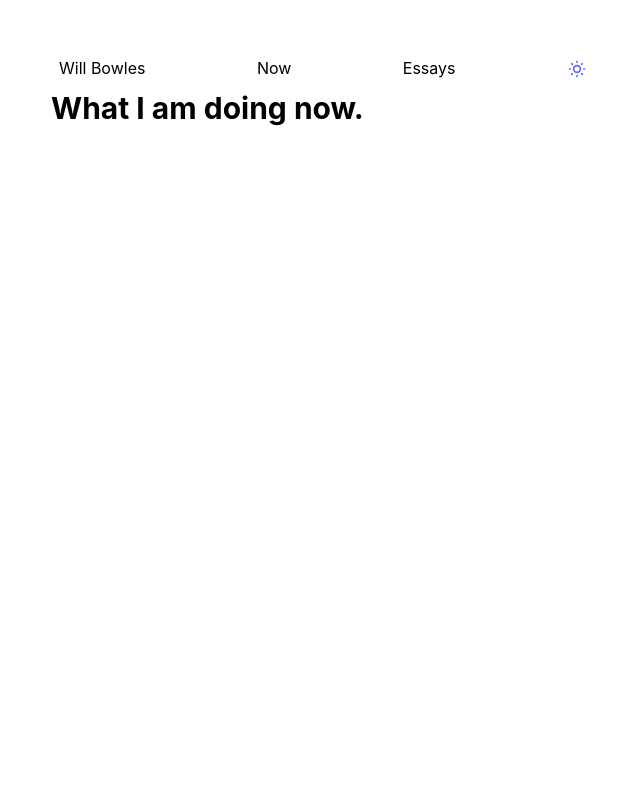
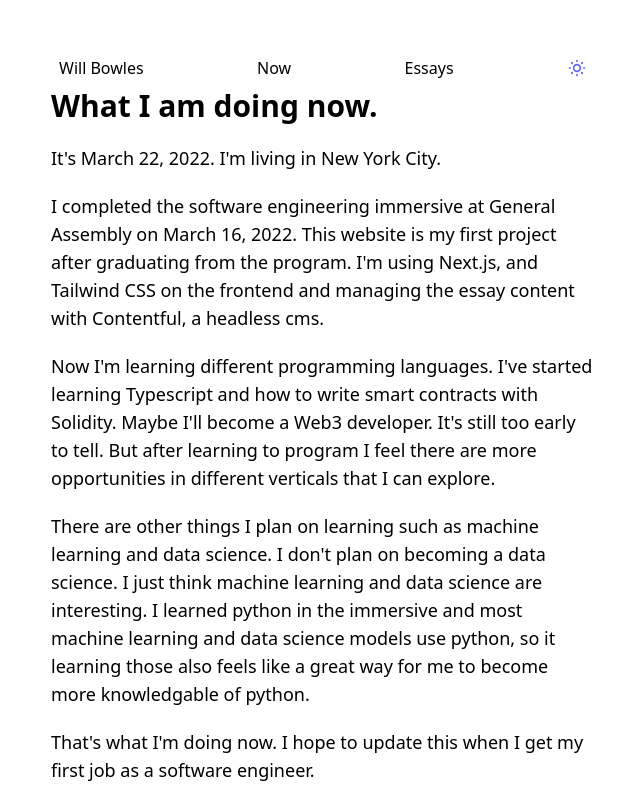
Before and after one commit to vvillbiii/will-blog, a Next.js app: page /now in a window 1280 px wide. Shown: the top 800 px of the page, without its empty margins (317-957 px from the left). Built offline with nearby package versions, Linux system fonts and the light colour scheme.

Commit message:
updated content on index and now page

```diff
--- a/components/Footer.js
+++ b/components/Footer.js
@@ -3,7 +3,7 @@ import styles from "./Footer.module.css";
 const Footer = () => {
   return (
     <div>
-      <footer className={styles.footer}> © 2022, Created by Will</footer>
+      <footer className={styles.footer}> © 2022 Created by Will</footer>
     </div>
   );
 };
--- a/components/layout.module.css
+++ b/components/layout.module.css
@@ -7,7 +7,7 @@
 .main {
   min-height: 100vh;
   /* padding: 4rem 0; */
-  flex: 1;
+  /* flex: 1; */
   /* display: flex;
   flex-direction: column;
   justify-content: center;
--- a/pages/blog/[slug].js
+++ b/pages/blog/[slug].js
@@ -15,7 +15,7 @@ const BlogDetails = ({ blogs }) => {
         <title> {blogs.fields.title} | Will Bowles</title>
         <meta name="description" content={blogs.fields.description} />
       </Head>
-      <main>
+      <main className="h-screen">
         <h1 className="text-3xl font-bold mt-4">{blogs.fields.title}</h1>
         <div className="post-body my-5 prose prose-lg dark:prose-invert">
           {documentToReactComponents(blogs.fields.essay)}
--- a/pages/blog/index.js
+++ b/pages/blog/index.js
@@ -15,7 +15,7 @@ const Blog = ({ blogs }) => {
         <title>Essays | Will Bowles</title>
         <meta name="description" content="Essays" />
       </Head>
-      <main>
+      <main className="h-screen">
         <h1 className="text-3xl font-bold">Essays</h1>
         {blogs.map((blog) => (
           <div key={blog.sys.id} className="mt-8">
--- a/pages/index.js
+++ b/pages/index.js
@@ -1,5 +1,4 @@
 import Head from "next/head";
-// import styles from "../styles/Home.module.css";
 import Layout from "../components/Layout";
 
 export default function Home() {
@@ -11,10 +10,20 @@ export default function Home() {
           <meta name="description" content="Homepage" />
         </Head>
 
-        <main>
-          <h1 className="text-3xl font-bold">
-            Hi, my name is Will, and I am a Software Engineer.
+        <main className="h-screen">
+          <h1 className="text-4xl font-bold mt-2">
+            Hi, my name is Will. <br />I am a Software Engineer in New York
+            City.
           </h1>
+          <p className="mt-3 text-lg">
+            I worked in SEO, and digital marketing before becoming a software
+            engineer. Finding new ways to solve problems and learning new skills
+            are interests of mine. In addition to solving problems
+            independently, I value collaboration because there is more than one
+            way to achieve an answer, and everyone’s input is valuable. My
+            strengths are my attention to detail and my ability to meet
+            deadlines.
+          </p>
         </main>
       </div>
     </Layout>
--- a/pages/now.js
+++ b/pages/now.js
@@ -8,8 +8,39 @@ const Now = () => {
         <title>What I'm Doing Now | Will Bowles</title>
         <meta name="description" content="What I'm doing now" />
       </Head>
-      <main>
+      <main className="h-screen">
         <h1 className="text-3xl font-bold">What I am doing now.</h1>
+        <div className=" text-lg">
+          <p className="mt-5">
+            It's March 22, 2022. I'm living in New York City.
+          </p>
+          <p className="mt-5">
+            I completed the software engineering immersive at General Assembly
+            on March 16, 2022. This website is my first project after graduating
+            from the program. I'm using Next.js, and Tailwind CSS on the
+            frontend and managing the essay content with Contentful, a headless
+            cms.
+          </p>
+          <p className="mt-5">
+            Now I'm learning different programming languages. I've started
+            learning Typescript and how to write smart contracts with Solidity.
+            Maybe I'll become a Web3 developer. It's still too early to tell.
+            But after learning to program I feel there are more opportunities in
+            different verticals that I can explore.
+          </p>
+          <p className="mt-5">
+            There are other things I plan on learning such as machine learning
+            and data science. I don't plan on becoming a data science. I just
+            think machine learning and data science are interesting. I learned
+            python in the immersive and most machine learning and data science
+            models use python, so it learning those also feels like a great way
+            for me to become more knowledgable of python.
+          </p>
+          <p className="mt-5">
+            That's what I'm doing now. I hope to update this when I get my first
+            job as a software engineer.
+          </p>
+        </div>
       </main>
     </Layout>
   );
--- a/styles/globals.css
+++ b/styles/globals.css
@@ -7,7 +7,7 @@
     @apply dark:bg-zinc-800;
   }
 }
-html,
+/* html,
 body {
   padding: 0;
   margin: 0;
@@ -23,4 +23,4 @@ a {
 
 * {
   box-sizing: border-box;
-}
+} */
```
